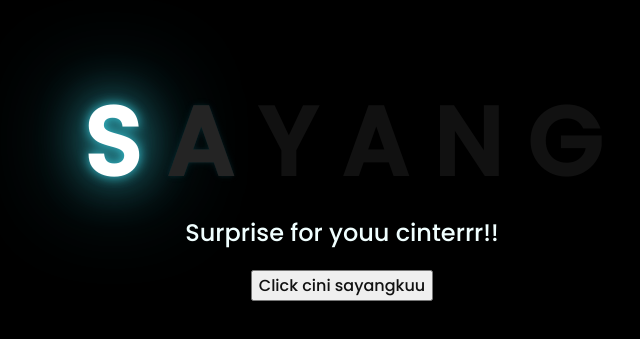
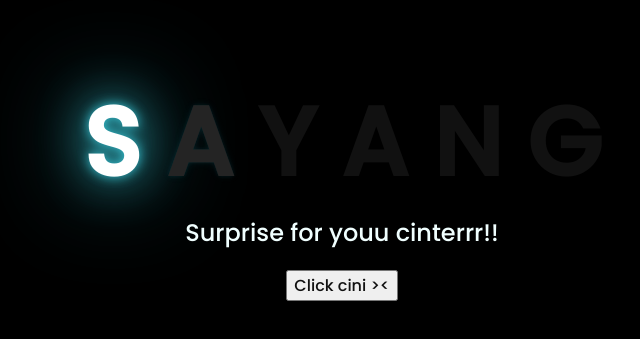
Before and after one commit to zareefrj/irdina, a plain HTML site: page index.html in a window 1280 px wide. Shown: the part 223-562 px from the top of the page, without its empty margins (306-946 px from the left). Drawn offline with Linux system fonts and the light colour scheme.

Commit message:
Update index.html

```diff
--- a/index.html
+++ b/index.html
@@ -22,7 +22,7 @@
     </div>
     <div class="button">
         <button>
-            <a href="flower.html">Click cini sayangkuu</a>
+            <a href="flower.html">Click cini >< </a>
         </button>
 
     </div>
```
